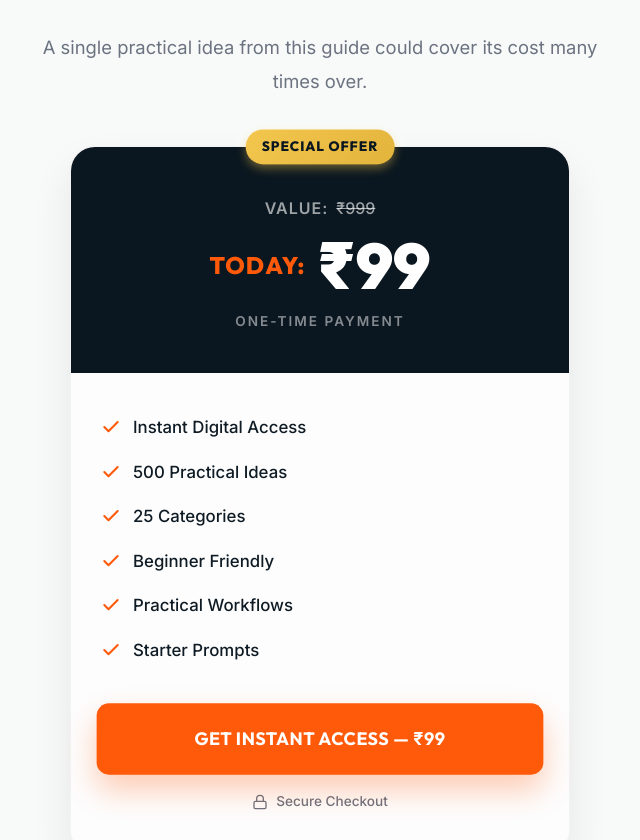
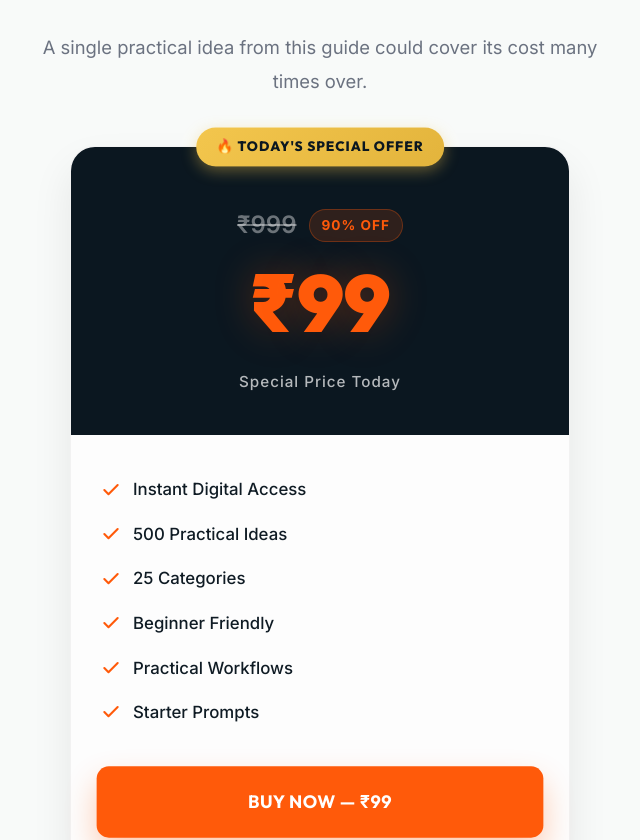
Before and after one commit to milanKUN/e-book, a React (Vite) app: page / in a window 1280 px wide. Shown: the part 6380-7220 px from the top of the page, without its empty margins (320-960 px from the left). Built offline with nearby package versions, Linux system fonts and the light colour scheme.

Commit message:
Update pricing section to prominently highlight today's discount

```diff
--- a/src/components/Pricing.css
+++ b/src/components/Pricing.css
@@ -28,6 +28,9 @@
   text-align: center;
   position: relative;
   border-radius: 24px 24px 0 0;
+  display: flex;
+  flex-direction: column;
+  align-items: center;
 }
 
 .launch-badge {
@@ -40,60 +43,65 @@
   font-family: var(--font-heading);
   font-weight: 800;
   font-size: 0.85rem;
-  padding: 6px 16px;
+  padding: 8px 20px;
   border-radius: 100px;
   letter-spacing: 1px;
-  box-shadow: 0 4px 10px rgba(243, 198, 77, 0.4);
+  box-shadow: 0 4px 15px rgba(243, 198, 77, 0.4);
+  white-space: nowrap;
 }
 
-.price-comparison {
-  margin-bottom: 12px;
-  color: rgba(255, 255, 255, 0.6);
-  font-size: 1rem;
+.price-display-wrapper {
+  display: flex;
+  flex-direction: column;
+  align-items: center;
+  gap: 8px;
+  margin-top: 10px;
 }
 
-.price-value-label {
-  font-weight: 600;
-  margin-right: 8px;
-  letter-spacing: 1px;
+.original-price-row {
+  display: flex;
+  align-items: center;
+  justify-content: center;
+  gap: 12px;
 }
 
 .original-price {
   text-decoration: line-through;
-  font-weight: 500;
+  font-weight: 600;
+  font-size: 1.5rem;
+  color: rgba(255, 255, 255, 0.4);
+}
+
+.discount-badge {
+  background: rgba(255, 90, 10, 0.15);
+  color: var(--secondary);
+  border: 1px solid rgba(255, 90, 10, 0.3);
+  padding: 4px 12px;
+  border-radius: 100px;
+  font-size: 0.85rem;
+  font-weight: 800;
+  letter-spacing: 1px;
 }
 
 .current-price-box {
-  display: flex;
-  align-items: center;
-  justify-content: center;
-  gap: 12px;
-  margin-bottom: 8px;
-}
-
-.price-today-label {
-  color: var(--secondary);
-  font-family: var(--font-heading);
-  font-weight: 800;
-  font-size: 1.5rem;
-  letter-spacing: 1px;
+  margin: 10px 0;
 }
 
 .current-price {
   font-family: var(--font-heading);
-  font-size: 4rem;
+  font-size: 5rem;
   font-weight: 900;
-  color: #fff;
+  color: var(--secondary);
   line-height: 1;
+  text-shadow: 0 0 40px rgba(255, 90, 10, 0.3);
 }
 
 .payment-type {
-  font-size: 0.85rem;
-  color: rgba(255, 255, 255, 0.5);
-  text-transform: uppercase;
-  letter-spacing: 2px;
-  font-weight: 600;
-  margin-top: 12px;
+  font-size: 0.95rem;
+  color: rgba(255, 255, 255, 0.7);
+  letter-spacing: 1px;
+  font-weight: 500;
+  margin-top: 8px;
 }
 
 .pricing-body {
--- a/src/components/Pricing.jsx
+++ b/src/components/Pricing.jsx
@@ -25,16 +25,20 @@ const Pricing = () => {
         <div className="pricing-card-wrapper reveal">
           <div className="pricing-card">
             <div className="pricing-header">
-              <div className="launch-badge">SPECIAL OFFER</div>
-              <div className="price-comparison">
-                <span className="price-value-label">VALUE:</span>
-                <span className="original-price">₹{config.ORIGINAL_PRICE}</span>
+              <div className="launch-badge">🔥 TODAY'S SPECIAL OFFER</div>
+
+              <div className="price-display-wrapper">
+                <div className="original-price-row">
+                  <span className="original-price">₹{config.ORIGINAL_PRICE}</span>
+                  <span className="discount-badge">90% OFF</span>
+                </div>
+
+                <div className="current-price-box">
+                  <span className="current-price">₹{config.PRODUCT_PRICE}</span>
+                </div>
+
+                <div className="payment-type">Special Price Today</div>
               </div>
-              <div className="current-price-box">
-                <span className="price-today-label">TODAY:</span>
-                <span className="current-price">₹{config.PRODUCT_PRICE}</span>
-              </div>
-              <div className="payment-type">ONE-TIME PAYMENT</div>
             </div>
 
             <div className="pricing-body">
@@ -50,7 +54,7 @@ const Pricing = () => {
 
             <div className="pricing-footer">
               <a href={config.PAYMENT_LINK || '#'} className="btn btn-primary btn-block cta-pulse">
-                GET INSTANT ACCESS — ₹{config.PRODUCT_PRICE}
+                BUY NOW — ₹{config.PRODUCT_PRICE}
               </a>
               <div className="secure-checkout-badge">
                 <svg viewBox="0 0 24 24" fill="none" stroke="currentColor" strokeWidth="2" strokeLinecap="round" strokeLinejoin="round"><rect x="3" y="11" width="18" height="11" rx="2" ry="2"></rect><path d="M7 11V7a5 5 0 0 1 10 0v4"></path></svg>
```
